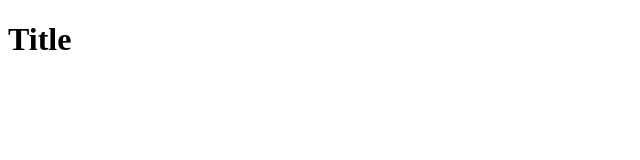
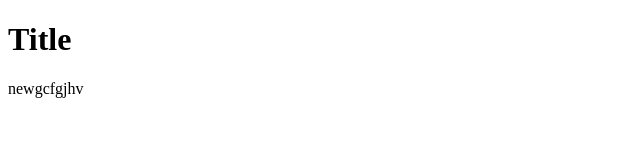
Before and after one commit to alona-didyk/project-1, a plain HTML site: page index.html in a window 1280 px wide. Shown: the whole page, without its empty margins (0-640 px from the left). Drawn offline with Linux system fonts and the light colour scheme.

Commit message:
Add files via upload

```diff
--- a/index.html
+++ b/index.html
@@ -8,5 +8,6 @@
 </head>
 <body>
     <h1>Title</h1>
+    <p>newgcfgjhv</p>
 </body>
 </html>
```
